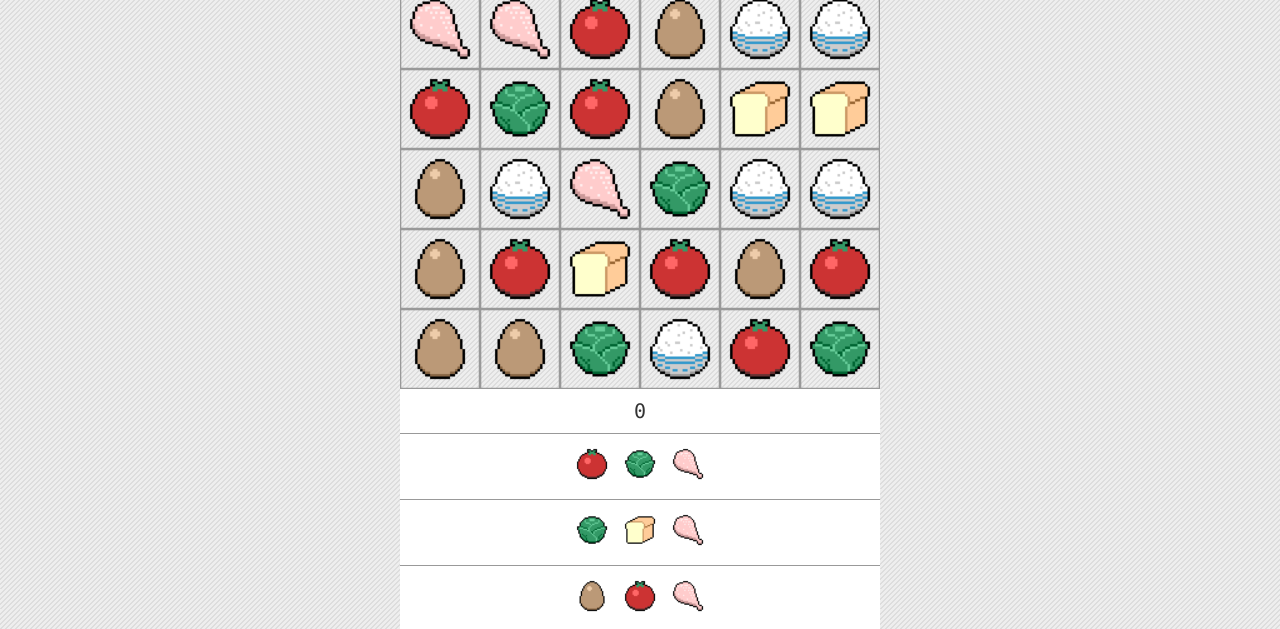
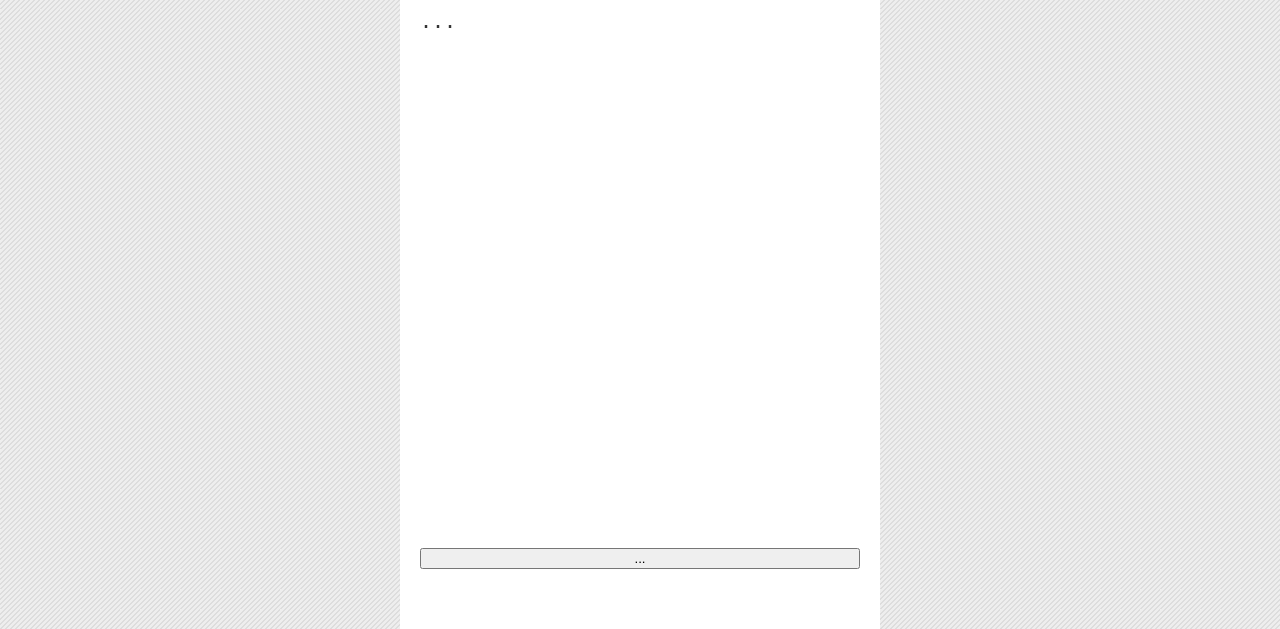
Before and after one commit to shaunanoordin/ludumdare-41, a website built with webpack: page index.html in a window 1280 px wide. Shown: the part 171-800 px from the top of the page. Built offline with nearby package versions, Linux system fonts and the light colour scheme.

Commit message:
Start menu and end menu added

```diff
--- a/index.html
+++ b/index.html
@@ -13,6 +13,11 @@
   <div id="message"></div>
   <ul id="orders"></ul>
 </div>
+<div id="modal">
+<h2 id="modal-title">Ludum Dare 41: Puzzle Cook</h2>
+<div id="modal-content">...</div>
+<button id="modal-continue">...</button>
+</div>
 </div><!--/#app-->
 </body>
 </html>
--- a/src/main.js
+++ b/src/main.js
@@ -14,10 +14,12 @@ import * as APP from "./constants.js";  //Naming note: all caps.
 import { Utility, ImageAsset } from "./utility.js";
 
 const GAME_STATE = {
-  STARTING: "loading_resources_and_getting_ready_to_start",
+  INIT: "loading_resources_and_getting_ready_to_start",
+  START_MENU: "start_menu_showing",
   READY: "ready_and_waiting_for_user_input",
   ACTIVE: "active_and_receiving_user_input",
   BUSY: "processing_events_and_not_receiving_user_input",
+  END_MENU: "end_menu_showing",
 };
 
 /*  Primary App Class
@@ -39,13 +41,17 @@ class App {
       controls: document.getElementById("controls"),
       message: document.getElementById("message"),
       orders: document.getElementById("orders"),
+      modal: document.getElementById("modal"),
+      modalTitle: document.getElementById("modal-title"),
+      modalContent: document.getElementById("modal-content"),
+      modalContinue: document.getElementById("modal-continue"),
     };
     this.context2d = this.html.canvas.getContext("2d");
     this.boundingBox = null;  //To be defined by this.updateSize().
     this.canvasSizeRatio = 1;
     this.canvasWidth = this.html.canvas.width;  //The intended width/height of the canvas.
     this.canvasHeight = this.html.canvas.height;
-    this.state = GAME_STATE.STARTING;
+    this.state = GAME_STATE.INIT;
     //--------------------------------
 
     //Account for graphical settings
@@ -178,13 +184,35 @@ class App {
 
   //----------------------------------------------------------------
 
+  setState(state) {
+    switch (state) {
+      case GAME_STATE.READY:
+      case GAME_STATE.ACTIVE:
+      case GAME_STATE.BUSY:
+        this.html.modal.className = "";
+        break;
+      case GAME_STATE.START_MENU:
+        this.html.modal.className = "show ";
+        this.html.modalContinue.onclick = () => {
+          this.setState(GAME_STATE.READY);
+        };
+        break;
+      case GAME_STATE.END_MENU:
+        this.html.modal.className = "show ";
+        break;
+      default:
+        break;
+    }
+    this.state = state;
+  }
+
   run() {
 
     //--------------------------------
     const lineOfSelectedTiles = this.lineOfSelectedTiles;
 
     //Check if all assets are ready.
-    if (this.state === GAME_STATE.STARTING) {
+    if (this.state === GAME_STATE.INIT) {
       this.assetsLoaded = 0;
       this.assetsTotal = 0;
       for (let category in this.assets) {
@@ -198,7 +226,7 @@ class App {
         return;
       }
 
-      this.state = GAME_STATE.READY;
+      this.setState(GAME_STATE.START_MENU);
 
     //Check if user has touched/clicked on a tile and is starting to draw a line.
     } else if (this.state === GAME_STATE.READY) {
@@ -206,7 +234,7 @@ class App {
       //If a tile is touched/clicked on, start the line drawing!
       const selectedTile = this.getSelectedTile();
       if (selectedTile) {  //If there's a touched tile, it implies this.pointer.state === APP.INPUT_ACTIVE.
-        this.state = GAME_STATE.ACTIVE;
+        this.setState(GAME_STATE.ACTIVE);
         lineOfSelectedTiles.push(selectedTile);
       }
 
@@ -246,11 +274,11 @@ class App {
       if (this.pointer.state === APP.INPUT_ENDED || this.pointer.state === APP.INPUT_IDLE) {
         if (lineOfSelectedTiles.length >= this.MINIMUM_LINE_LENGTH) {
           //OK, there's a valid line. Pass it to the "busy state" logic to process it.
-          this.state = GAME_STATE.BUSY;
+          this.setState(GAME_STATE.BUSY);
         } else {
           //If there's no valid line, just reset the input.
           this.lineOfSelectedTiles = [];
-          this.state = GAME_STATE.READY;
+          this.setState(GAME_STATE.READY);
         }
       }
 
@@ -281,7 +309,7 @@ class App {
 
       //Otherwise, it's all good, now let users continue playing.
       if (doneDropping) {
-        this.state = GAME_STATE.READY;
+        this.setState(GAME_STATE.READY);
       }
     }
     //--------------------------------
@@ -566,24 +594,6 @@ class App {
       const offsetY = (tile.isDropping)
         ? this.dropDistance : 0;
 
-      c2d.beginPath();
-      c2d.arc(
-        tile.col * this.TILE_SIZE + this.TILE_SIZE / 2 + this.GRID_OFFSET_X,
-        tile.row * this.TILE_SIZE + this.TILE_SIZE / 2 + this.GRID_OFFSET_Y + offsetY,
-        this.TILE_SIZE * 0.1, 0, 2 * Math.PI);
-      c2d.closePath();
-      switch (tile.value) {
-        case this.TILES.RED: c2d.fillStyle = "#c33"; break;
-        case this.TILES.BLUE: c2d.fillStyle = "#39c"; break;
-        case this.TILES.YELLOW: c2d.fillStyle = "#fc3"; break;
-        case this.TILES.GREEN: c2d.fillStyle = "#396"; break;
-        case this.TILES.PINK: c2d.fillStyle = "#f9c"; break;
-        case this.TILES.ORANGE: c2d.fillStyle = "#c93"; break;
-        default: c2d.fillStyle = "#333";
-      }
-      c2d.fill();
-
-
       //Paint the tiles
       const PNG_TILE_SIZE = 32;
       const srcX = tile.value * PNG_TILE_SIZE;
@@ -710,7 +720,11 @@ class App {
         "width: " + Math.round(bestFit * this.canvasWidth) + "px; " +
         "height: " + Math.round(bestFit * this.canvasHeight) + "px; ";
       this.html.controls.style =
-        "font-size: " + Math.round(bestFit * appFontSize) + "px";
+        "font-size: " + Math.round(bestFit * appFontSize) + "px; ";
+      this.html.modal.style =
+        "width: " + Math.round(bestFit * appWidth) + "px; " +
+        "height: " + Math.round(bestFit * appHeight) + "px; " +
+        "font-size: " + Math.round(bestFit * appFontSize) + "px; ";
     }
 
     let boundingBox = (this.html.canvas.getBoundingClientRect)
--- a/src/main.styl
+++ b/src/main.styl
@@ -32,6 +32,7 @@ body
   flex: 0 0 auto
   display: flex
   flex-direction: column
+  position: relative  //Used to anchor #modal
 
   #canvas
     flex: 0 0 auto
@@ -87,3 +88,28 @@ body
 
         .ingredient-6
           background-position: -12em 0em
+
+  #modal
+    //Anchoring code. Parent needs to be position: relative.
+    flex: 0 0 auto
+    position: absolute
+    z-index: 1000
+    top: 0
+    left: 0
+
+    display: none
+    flex-direction: column
+    background: light-colour
+    padding: 3em 1em
+
+    &.show
+      display: flex
+
+    #modal-title
+      flex: 0 0 auto
+
+    #modal-content
+      flex: 1 1 auto
+
+    #modal-continue
+      flex: 0 0 auto
```
Also changed, not shown: app/main.css, app/main.js.
